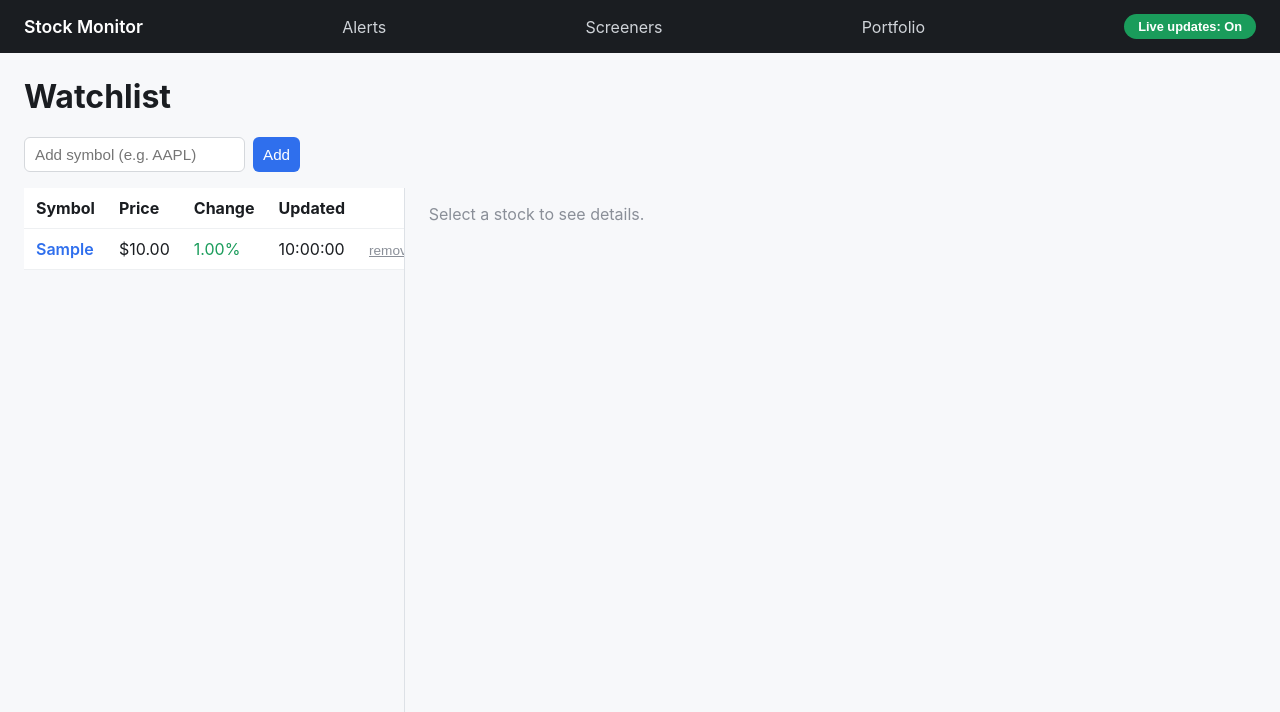
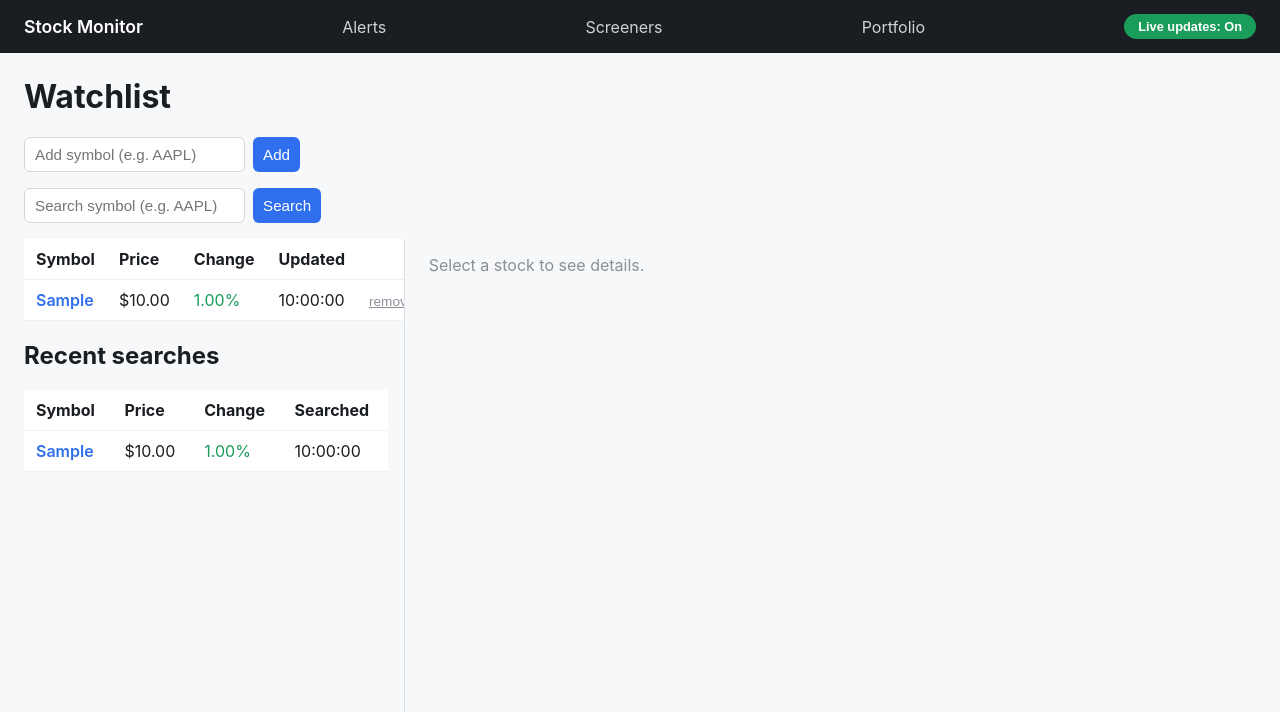
Before and after one commit to eelkalai/stock-monitor, a Flask app: page / in a window 1280 px wide. Shown: the top 712 px of the page. Run offline with Flask 3, Linux system fonts and the light colour scheme; tables that the repository leaves empty hold one stand-in row (values such as "Sample post").

Commit message:
Add recent-search history and a buy option to the stock detail view
Dashboard gets a separate "Search" box (alongside the existing
watchlist add form) that looks up any symbol and remembers it in a
lightweight RecentSearch history capped at 10 entries - re-searching
a symbol refreshes its entry instead of duplicating it. Unlike the
watchlist, recent searches are never background-polled (price is
captured once, at search time) and never support alerts - selecting
one opens the same shared detail pane as a watchlist ticker, just
with "Add to watchlist" instead of an alerts section, since there's
no Ticker row behind it.

The shared detail pane also gains an inline "Buy" form (posts to the
existing /portfolio/buy route) so any stock - watchlisted, a
screener result, or a recent search - can be bought without leaving
the page. buy_holding now accepts optional next/origin form fields,
the same pattern add_ticker/add_alert already use, so buying from
the dashboard or screeners redirects back there instead of always
bouncing to /portfolio; its error-rendering was factored into a
shared _render_error_page(origin, error) helper, also now used by
add_ticker, replacing the previous copy-pasted branch.

Co-Authored-By: Claude Sonnet 5 <noreply@anthropic.com>
Claude-Session: https://claude.ai/code/session_01D4iw5x8EoiZ5YCQdaivTx6

```diff
--- a/app.py
+++ b/app.py
@@ -3,12 +3,22 @@ from datetime import datetime, timezone
 
 from flask import Flask, jsonify, redirect, render_template, request, url_for
 
-from models import Alert, Holding, Notification, PortfolioSnapshot, RealizedTrade, Ticker, db
+from models import (
+    Alert,
+    Holding,
+    Notification,
+    PortfolioSnapshot,
+    RealizedTrade,
+    RecentSearch,
+    Ticker,
+    db,
+)
 from scheduler import start_scheduler
 from screeners import list_screeners, run_screener
 from stock_data import fetch_history, fetch_quote, symbol_exists
 
 BASE_DIR = os.path.dirname(os.path.abspath(__file__))
+RECENT_SEARCH_LIMIT = 10
 
 
 def create_app():
@@ -56,6 +66,25 @@ def stock_fragment(symbol):
     return render_template("_stock_detail.html", **_stock_detail_context(symbol, period, origin))
 
 
+def _recent_searches():
+    return RecentSearch.query.order_by(RecentSearch.searched_at.desc()).all()
+
+
+def _render_error_page(origin, error):
+    if origin == "screeners":
+        return render_template("screeners.html", screener_names=list_screeners(), error=error)
+    if origin == "portfolio":
+        return render_template("portfolio.html", **_portfolio_context(error=error))
+    tickers = Ticker.query.order_by(Ticker.symbol).all()
+    return render_template(
+        "dashboard.html",
+        tickers=tickers,
+        unread_count=Notification.query.filter_by(read=False).count(),
+        recent_searches=_recent_searches(),
+        error=error,
+    )
+
+
 @app.route("/")
 def dashboard():
     tickers = Ticker.query.order_by(Ticker.symbol).all()
@@ -70,9 +99,37 @@ def dashboard():
         "dashboard.html",
         tickers=tickers,
         unread_count=unread_count,
+        recent_searches=_recent_searches(),
         selected_symbol=selected_symbol,
         **detail_ctx,
     )
+
+
+@app.route("/search", methods=["POST"])
+def search_stock():
+    symbol = request.form.get("symbol", "").strip().upper()
+    if not symbol:
+        return redirect(url_for("dashboard"))
+    if not symbol_exists(symbol):
+        return _render_error_page("dashboard", f"Could not find symbol '{symbol}'.")
+
+    price, change_pct = fetch_quote(symbol)
+    existing = RecentSearch.query.filter_by(symbol=symbol).first()
+    if existing:
+        existing.price = price
+        existing.change_pct = change_pct
+        existing.searched_at = datetime.now(timezone.utc)
+    else:
+        db.session.add(RecentSearch(symbol=symbol, price=price, change_pct=change_pct))
+    db.session.commit()
+
+    overflow = _recent_searches()[RECENT_SEARCH_LIMIT:]
+    for stale in overflow:
+        db.session.delete(stale)
+    if overflow:
+        db.session.commit()
+
+    return redirect(url_for("dashboard", selected=symbol))
 
 
 @app.route("/tickers", methods=["POST"])
@@ -85,18 +142,7 @@ def add_ticker():
 
     if not Ticker.query.filter_by(symbol=symbol).first():
         if not symbol_exists(symbol):
-            error = f"Could not find symbol '{symbol}'."
-            if origin == "screeners":
-                return render_template(
-                    "screeners.html", screener_names=list_screeners(), error=error
-                )
-            tickers = Ticker.query.order_by(Ticker.symbol).all()
-            return render_template(
-                "dashboard.html",
-                tickers=tickers,
-                unread_count=Notification.query.filter_by(read=False).count(),
-                error=error,
-            )
+            return _render_error_page(origin, f"Could not find symbol '{symbol}'.")
         price, change_pct = fetch_quote(symbol)
         db.session.add(
             Ticker(symbol=symbol, last_price=price, last_change_pct=change_pct)
@@ -270,23 +316,18 @@ def buy_holding():
     symbol = request.form.get("symbol", "").strip().upper()
     quantity = request.form.get("quantity", type=float)
     price = request.form.get("price", type=float)
+    next_url = request.form.get("next")
+    origin = request.form.get("origin", "portfolio")
 
     if not symbol or quantity is None or quantity <= 0:
-        return render_template(
-            "portfolio.html", **_portfolio_context(error="Enter a symbol and a positive quantity.")
-        )
+        return _render_error_page(origin, "Enter a symbol and a positive quantity.")
     if not symbol_exists(symbol):
-        return render_template(
-            "portfolio.html", **_portfolio_context(error=f"Could not find symbol '{symbol}'.")
-        )
+        return _render_error_page(origin, f"Could not find symbol '{symbol}'.")
 
     if price is None:
         price = _current_price(symbol)
     if price is None:
-        return render_template(
-            "portfolio.html",
-            **_portfolio_context(error=f"Could not fetch a price for '{symbol}'; enter one manually."),
-        )
+        return _render_error_page(origin, f"Could not fetch a price for '{symbol}'; enter one manually.")
 
     holding = Holding.query.filter_by(symbol=symbol).first()
     if holding:
@@ -297,7 +338,7 @@ def buy_holding():
     else:
         db.session.add(Holding(symbol=symbol, quantity=quantity, avg_cost=price))
     db.session.commit()
-    return redirect(url_for("portfolio", selected=symbol))
+    return redirect(next_url or url_for("portfolio", selected=symbol))
 
 
 @app.route("/portfolio/<int:holding_id>/sell", methods=["POST"])
--- a/templates/dashboard.html
+++ b/templates/dashboard.html
@@ -9,11 +9,17 @@
     <button type="submit">Add</button>
   </form>
 
+  <form class="add-ticker-form" method="post" action="{{ url_for('search_stock') }}">
+    <input type="text" name="symbol" placeholder="Search symbol (e.g. AAPL)" autocomplete="off" required>
+    <button type="submit">Search</button>
+  </form>
+
   {% if error %}<p class="error">{{ error }}</p>{% endif %}
 
-  {% if tickers %}
+  {% if tickers or recent_searches %}
   <div class="split-view">
     <div class="list-pane" id="list-pane">
+      {% if tickers %}
       <table class="ticker-table">
         <thead>
           <tr><th>Symbol</th><th>Price</th><th>Change</th><th>Updated</th><th></th></tr>
@@ -37,6 +43,30 @@
           {% endfor %}
         </tbody>
       </table>
+      {% else %}
+      <p class="empty">No tickers yet. Add one above to start monitoring.</p>
+      {% endif %}
+
+      {% if recent_searches %}
+      <h2>Recent searches</h2>
+      <table class="ticker-table">
+        <thead>
+          <tr><th>Symbol</th><th>Price</th><th>Change</th><th>Searched</th></tr>
+        </thead>
+        <tbody>
+          {% for s in recent_searches %}
+          <tr class="{{ 'selected' if s.symbol == selected_symbol }}">
+            <td><a class="stock-link" href="{{ url_for('stock_fragment', symbol=s.symbol, origin='dashboard') }}">{{ s.symbol }}</a></td>
+            <td>{% if s.price is not none %}${{ "%.2f"|format(s.price) }}{% else %}—{% endif %}</td>
+            <td class="{{ 'up' if (s.change_pct or 0) >= 0 else 'down' }}">
+              {% if s.change_pct is not none %}{{ "%.2f"|format(s.change_pct) }}%{% else %}—{% endif %}
+            </td>
+            <td>{{ s.searched_at.strftime('%H:%M:%S') }}</td>
+          </tr>
+          {% endfor %}
+        </tbody>
+      </table>
+      {% endif %}
     </div>
     <div class="detail-pane" id="detail-pane">
       {% if selected_symbol %}{% include "_stock_detail.html" %}
@@ -44,7 +74,7 @@
     </div>
   </div>
   {% else %}
-  <p class="empty">No tickers yet. Add one above to start monitoring.</p>
+  <p class="empty">No tickers yet. Add one above, or search for a stock to look it up.</p>
   {% endif %}
   <script src="https://cdn.jsdelivr.net/npm/chart.js@4"></script>
   <script src="{{ url_for('static', filename='split-view.js') }}" defer></script>
```
Also changed, not shown: CLAUDE.md (+3 -1 lines), models.py (+8 -0 lines), templates/_stock_detail.html (+10 -0 lines).
